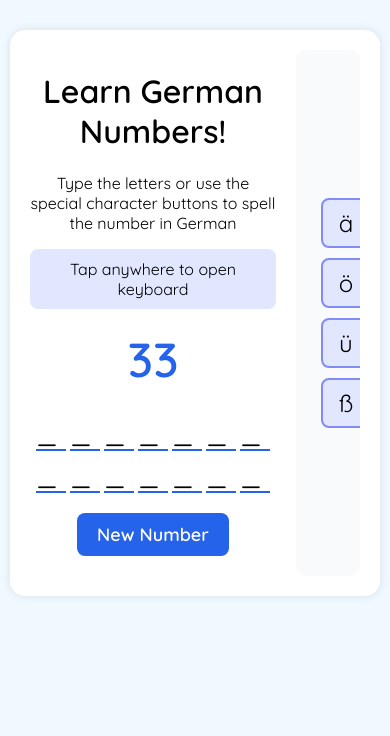
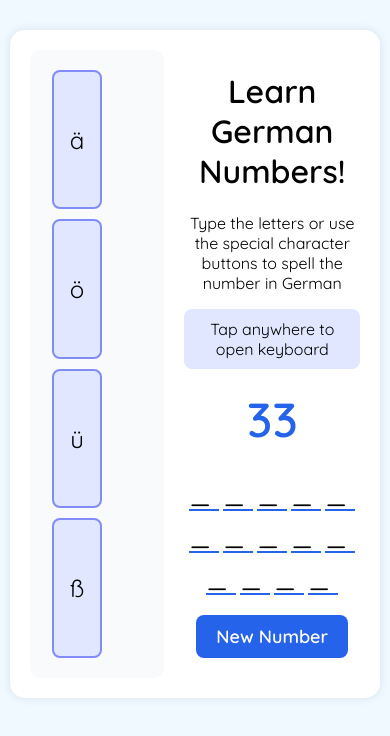
Before and after one commit to Korckyjals-CODE/german-numbers, a plain HTML site: page index.html in a window 390 px wide. Drawn offline with Linux system fonts and the light colour scheme.

Commit message:
Fixing special-key buttons not showing completely when in mobile

```diff
--- a/index.html
+++ b/index.html
@@ -32,16 +32,16 @@
         @media (max-width: 600px) {
         .special-chars {
             display: flex;
-        flex-wrap: nowrap; /* Prevents wrapping to a new row */
-        justify-content: center; /* Aligns the buttons in the center */
-        order: 2; /* Ensure special characters are after the word */
-        gap: 5px; /* Adds space between buttons */
-        overflow-x: auto; /* Allows horizontal scrolling if needed */
+            flex-wrap: nowrap; /* Keeps the buttons in one row */
+            justify-content: space-between; /* Spreads the buttons evenly across the container */
+            padding: 0; /* Removes padding to avoid extra space */
+            margin: 0; /* Removes margin to avoid extra space */
+            width: 100%; /* Makes sure the container takes the full width of the screen */
         }
         .special-char-btn {
-        flex: 0 0 auto; /* Prevents shrinking, ensures buttons stay their width */
-        width: 50px; /* Fixes the button width */
-        margin: 0 5px; /* Adds small margins to the sides */
+            flex: 1 1 auto; /* Allows buttons to resize as needed */
+            width: 50px; /* Fixed button width */
+            margin: 0 2px; /* Small space between buttons */
         }
         .word-container {
             order: 1; /* Keeps word container above special characters */
```
Lines whose indentation alone changed are shown as unchanged.
